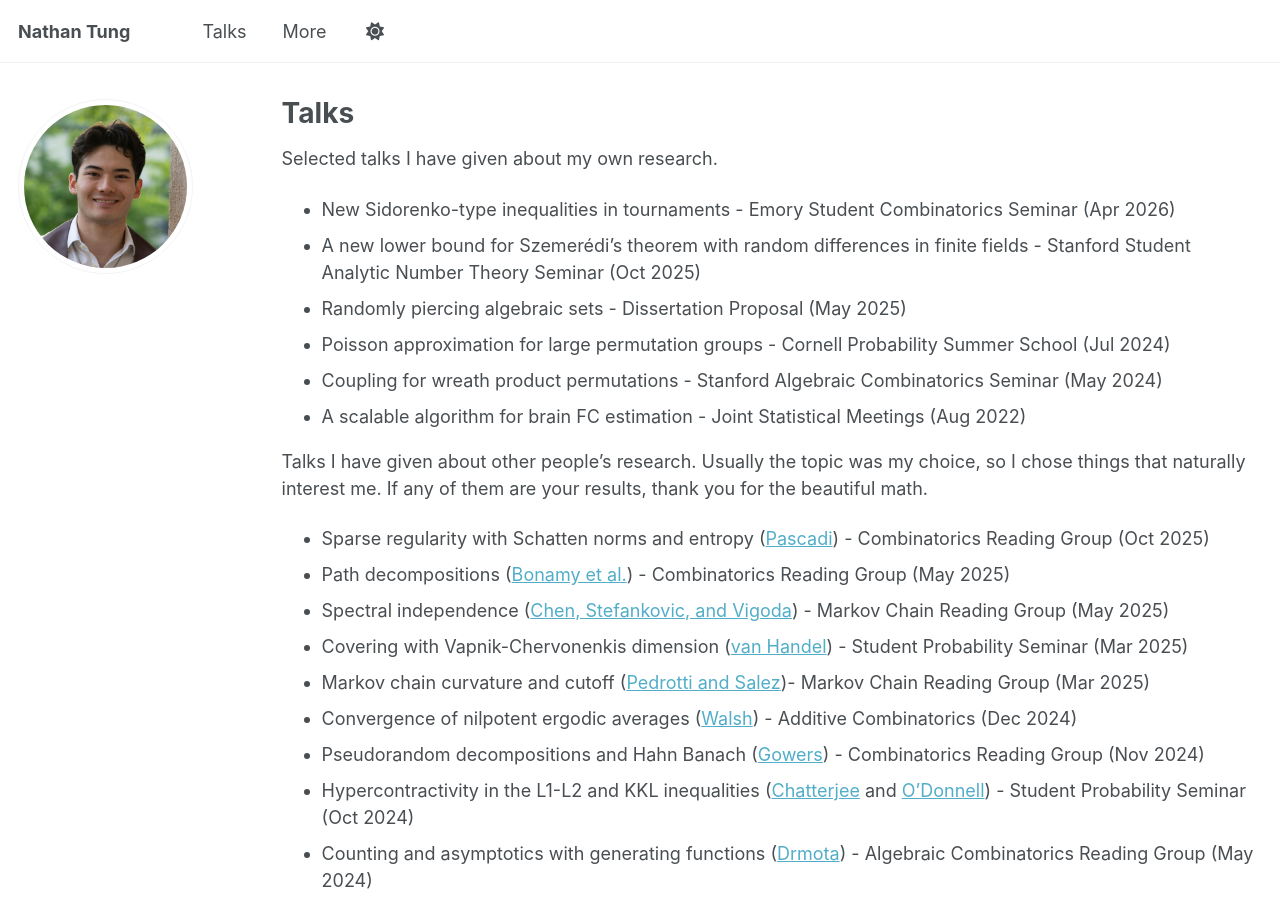
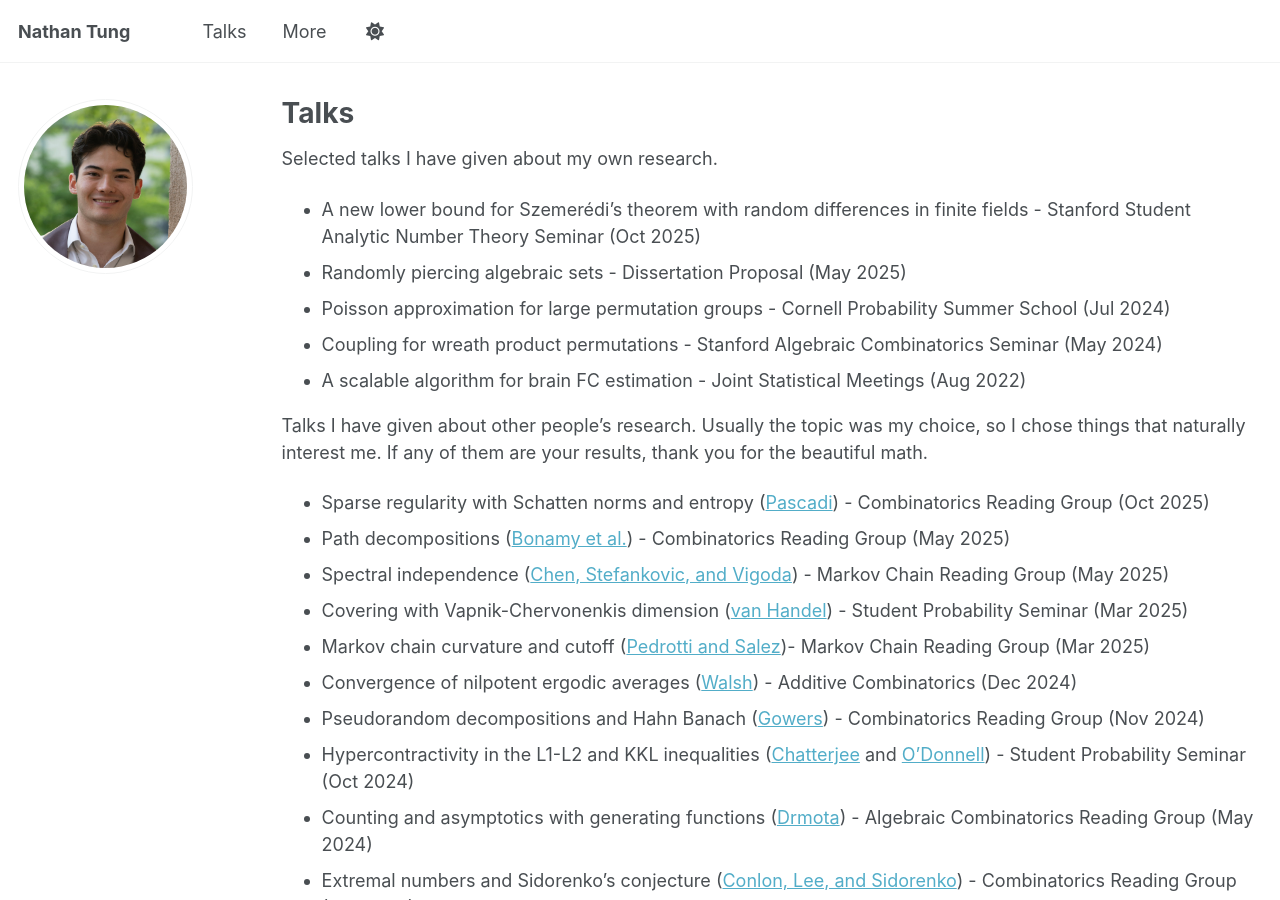
Before and after one commit to njtung/njtung.github.io, a Jekyll site: the page built from _pages/talks.md, in a window 1280 px wide and 900 px high. Built offline with Jekyll 4.4.1, drawn with Linux system fonts in a browser that asks for light colours; a script that is not in the unit is left out.

Commit message:
Update talks.md

```diff
--- a/_pages/talks.md
+++ b/_pages/talks.md
@@ -7,7 +7,6 @@ author_profile: true
 
 Selected talks I have given about my own research.
 
-* New Sidorenko-type inequalities in tournaments - Emory Student Combinatorics Seminar (Apr 2026)
 * A new lower bound for Szemerédi's theorem with random differences in finite fields - Stanford Student Analytic Number Theory Seminar (Oct 2025)
 * Randomly piercing algebraic sets - Dissertation Proposal (May 2025)
 * Poisson approximation for large permutation groups - Cornell Probability Summer School (Jul 2024)
```
